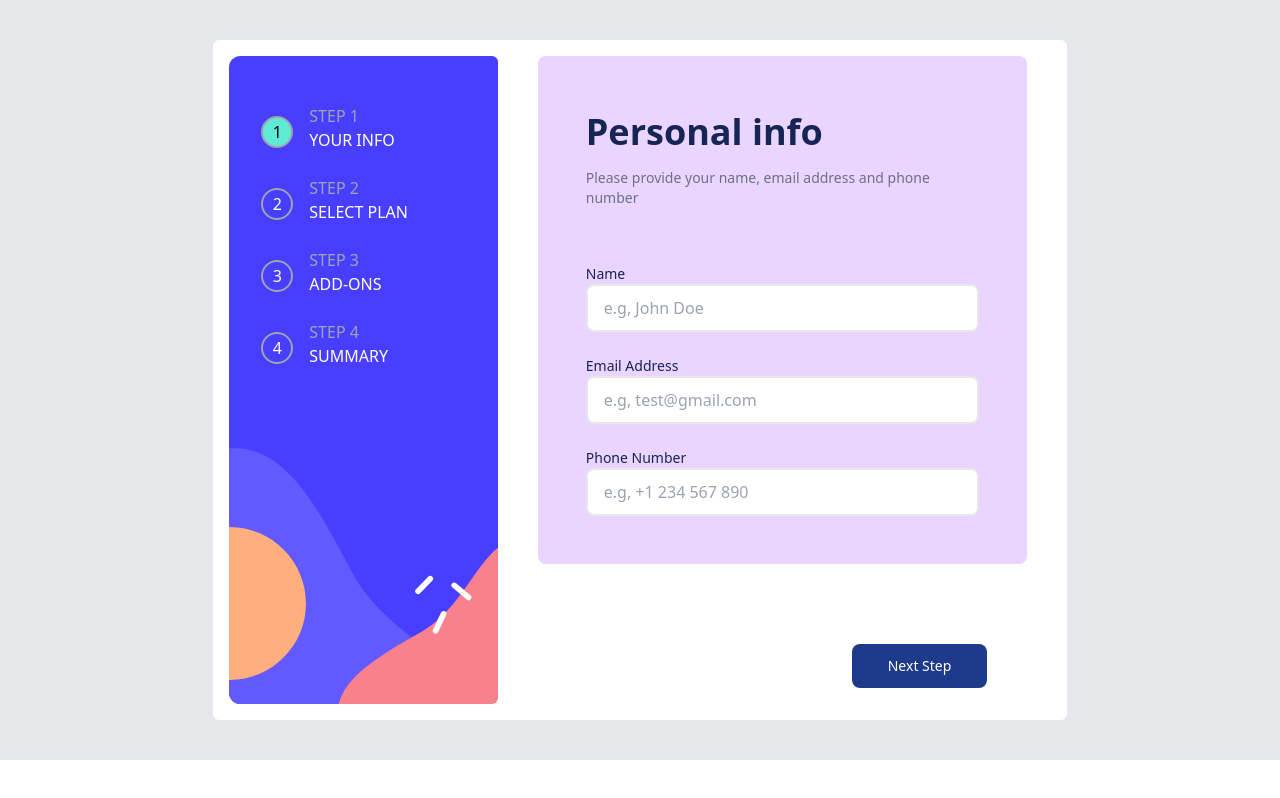
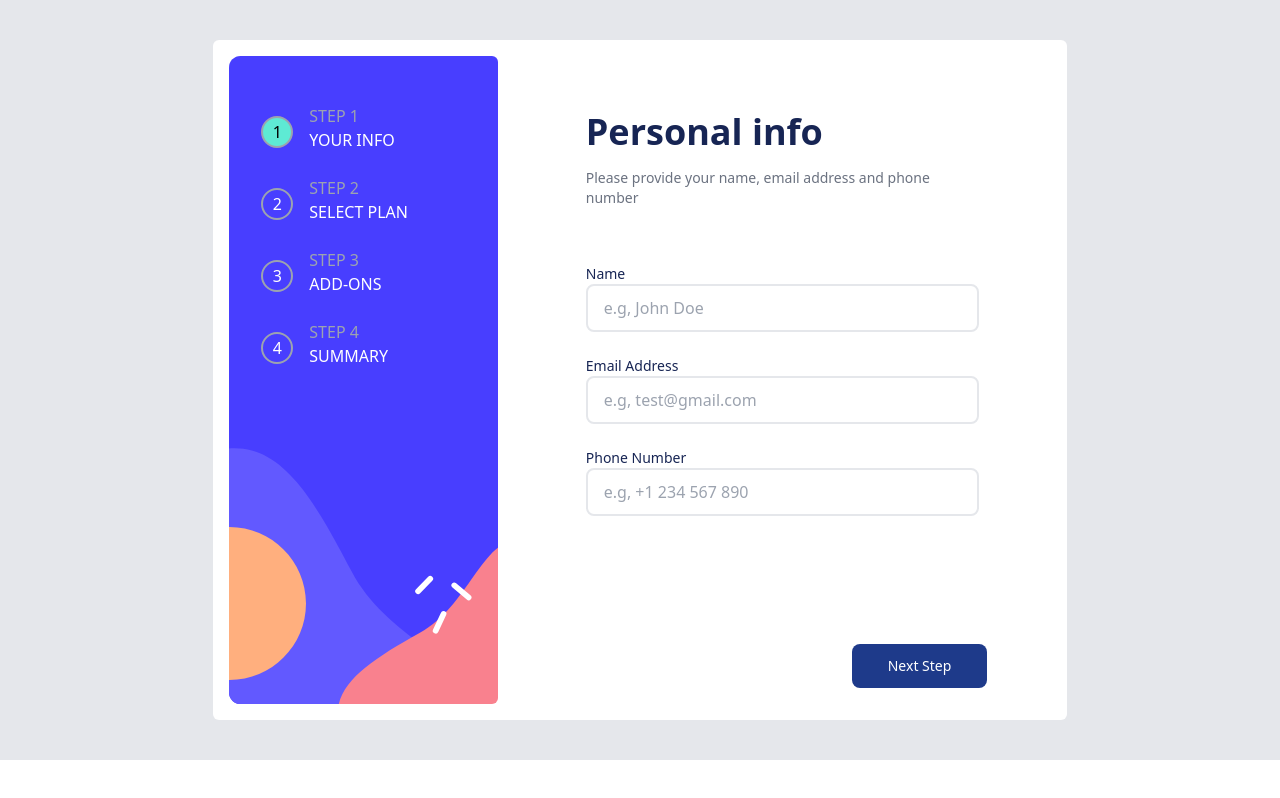
Before and after one commit to Balosod/multiform, a React (Create React App) app: page / in a window 1280 px wide. Built offline with nearby package versions, Linux system fonts and the light colour scheme.

Commit message:
commited

```diff
--- a/src/components/personalInfo.js
+++ b/src/components/personalInfo.js
@@ -4,7 +4,7 @@
 const PersonalInfo = ({stepOneColor, name,email,phone,nameError,emailError,phoneError,emailValid,phoneValid,infoHandler, nameHandler,emailHandler,phoneHandler}) => {
     return(
         <div className={`${stepOneColor?'block':'hidden'} sm:-mt-10 md:-mt-0 lg:-mt-10`}>
-            <div className="sm:bg-white md:bg-blue-200 lg:bg-purple-200  sm:rounded-lg sm:mx-6 sm:p-6 lg:p-12  ">
+            <div className="sm:bg-white sm:rounded-lg sm:mx-6 sm:p-6 lg:p-12  ">
                     <p className='text-blue-950 sm:text-2xl lg:text-4xl lg:mt-2 font-bold'>Personal info</p>
                     <p className='text-gray-500  mt-4 text-sm'>Please provide your name, email address and phone number</p>
                     <div className='flex flex-col mt-8'>
```
